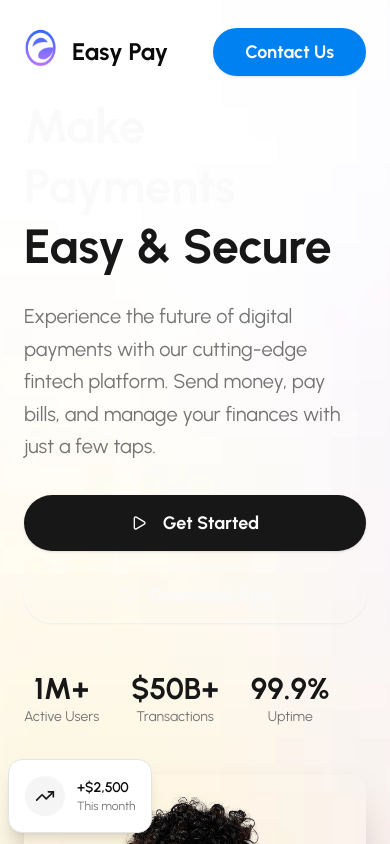
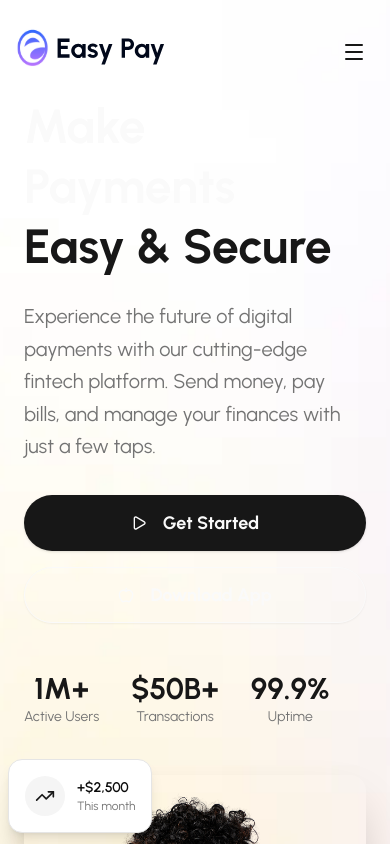
Before and after one commit to omarfaruk-dev/easy-pay, a Next.js app: page / in a window 390 px wide. Shown: the top 844 px of the page. Built offline with nearby package versions, Linux system fonts and the light colour scheme.

Commit message:
Done: navbar responsive for all devices

```diff
--- a/src/app/globals.css
+++ b/src/app/globals.css
@@ -52,7 +52,7 @@
   --popover-foreground: oklch(0.145 0 0);
   --primary: oklch(0.205 0 0);
   --primary-foreground: oklch(0.985 0 0);
-  --secondary: oklch(0.6 0.2 250);
+  --secondary: oklch(0.573 0.2301 264.13);
   --secondary-foreground: oklch(0.985 0 0);
   --muted: oklch(0.97 0 0);
   --muted-foreground: oklch(0.556 0 0);
@@ -86,7 +86,7 @@
   --popover-foreground: oklch(0.985 0 0);
   --primary: oklch(0.922 0 0);
   --primary-foreground: oklch(0.205 0 0);
-  --secondary: oklch(0.6 0.2 250);
+  --secondary: oklch(0.573 0.2301 264.13);
   --secondary-foreground: oklch(0.985 0 0);
   --muted: oklch(0.269 0 0);
   --muted-foreground: oklch(0.708 0 0);
--- /dev/null
+++ b/src/components/Logo.jsx
@@ -0,0 +1,21 @@
+import React from 'react';
+import Image from "next/image";
+import logo from "../app/assets/easy-pay-logo.svg";
+
+const Logo = ({ className = ""}) => {
+    return (
+        <div className={`flex items-center justify-center space-x-2 ${className}`}>
+            <div className="flex items-center justify-center">
+                <Image
+                    src={logo}
+                    alt="EasyPay Logo"
+                    width={150}
+                    height={100}
+                />
+            </div>
+
+        </div>
+    );
+};
+
+export default Logo;
--- a/src/components/Navbar.jsx
+++ b/src/components/Navbar.jsx
@@ -2,11 +2,12 @@
 
 import React, { useState, useEffect } from 'react';
 import { Button } from "@/components/ui/button";
-import Image from "next/image";
-import logo from "../app/assets/logo.svg";
+import Logo from "./Logo";
+import { Menu, X } from "lucide-react";
 
 const Navbar = () => {
     const [isScrolled, setIsScrolled] = useState(false);
+    const [isMobileMenuOpen, setIsMobileMenuOpen] = useState(false);
 
     useEffect(() => {
         const handleScroll = () => {
@@ -19,25 +20,17 @@ const Navbar = () => {
     }, []);
 
     return (
-        <nav className={`fixed top-0 left-0 right-0 z-50 transition-all duration-300 ${
-            isScrolled
+        <>
+            <nav className={`fixed top-0 left-0 right-0 z-50 transition-all duration-300 ${isScrolled
                 ? 'bg-background/95 backdrop-blur-md border-b border-border'
                 : 'bg-transparent'
                 }`}>
-            <div className="container mx-auto px-6 py-4">
+                <div className="container mx-auto px-4 py-1 md: py-4">
                     <div className="flex items-center justify-between">
                         {/* Logo */}
-                    <div className="flex items-center space-x-2">
-                        <Image
-                            src={logo}
-                            alt="EasyPay Logo"
-                            width={40}
-                            height={40}
-                        />
-                        <span className="text-2xl font-bold text-foreground">Easy Pay</span>
-                    </div>
+                        <Logo />
 
-                    {/* Navigation Links */}
+                        {/* Desktop Navigation Links */}
                         <div className="hidden md:flex items-center space-x-8">
                             <a href="#" className="text-foreground text-lg hover:text-secondary transition-colors">Home</a>
                             <a href="#" className="text-foreground text-lg hover:text-secondary transition-colors">Features</a>
@@ -45,17 +38,101 @@ const Navbar = () => {
                             <a href="#" className="text-foreground text-lg hover:text-secondary transition-colors">Contact</a>
                         </div>
 
-                    {/* Contact Us Button */}
-                    <div className="flex items-center space-x-4">
+                        {/* Desktop Contact Us Button */}
+                        <div className="hidden md:flex items-center space-x-4">
+                            <Button variant="default">
+                                Contact Us
+                            </Button>
+                        </div>
+
+                        {/* Mobile Menu Button */}
+                        <button
+                            className="md:hidden p-2"
+                            onClick={() => setIsMobileMenuOpen(!isMobileMenuOpen)}
+                        >
+                            {isMobileMenuOpen ? (
+                                <X className="h-6 w-6 text-primary" />
+                            ) : (
+                                <Menu className="h-6 w-6 text-primary" />
+                            )}
+                        </button>
+                    </div>
+                </div>
+            </nav>
+
+            {/* Mobile Menu Overlay */}
+            <div className={`fixed inset-0 z-50 md:hidden transition-opacity duration-300 ${isMobileMenuOpen ? 'opacity-100' : 'opacity-0 pointer-events-none'
+                }`}>
+                {/* Backdrop */}
+                <div
+                    className={`absolute inset-0 backdrop-blur-sm transition-opacity duration-300 ${isMobileMenuOpen ? 'opacity-100' : 'opacity-0'
+                        }`}
+                    onClick={() => setIsMobileMenuOpen(false)}
+                />
+
+                {/* Mobile Menu Panel */}
+                <div className={`absolute right-0 top-0 h-full w-80 max-w-[80vw] bg-background shadow-2xl transition-transform duration-300 ease-in-out ${isMobileMenuOpen ? 'translate-x-0' : 'translate-x-full'
+                    }`}>
+                    <div className="flex flex-col h-full">
+                        {/* Mobile Menu Header */}
+                        <div className="flex items-center justify-between px-6 py-3 border-b border-border">
+                            <Logo />
+                            <button
+                                onClick={() => setIsMobileMenuOpen(false)}
+                                className="p-2 hover:bg-accent rounded-full transition-colors"
+                            >
+                                <X className="h-6 w-6 text-primary" />
+                            </button>
+                        </div>
+
+                        {/* Mobile Navigation Links */}
+                        <div className="flex-1 px-6 py-8">
+                            <nav className="space-y-6">
+                                <a
+                                    href="#"
+                                    className="block text-foreground text-lg font-medium hover:text-secondary transition-colors border-b border-border pb-4"
+                                    onClick={() => setIsMobileMenuOpen(false)}
+                                >
+                                    Home
+                                </a>
+                                <a
+                                    href="#"
+                                    className="block text-foreground text-lg font-medium hover:text-secondary transition-colors border-b border-border pb-4"
+                                    onClick={() => setIsMobileMenuOpen(false)}
+                                >
+                                    Features
+                                </a>
+                                <a
+                                    href="#"
+                                    className="block text-foreground text-lg font-medium hover:text-secondary transition-colors border-b border-border pb-4"
+                                    onClick={() => setIsMobileMenuOpen(false)}
+                                >
+                                    About
+                                </a>
+                                <a
+                                    href="#"
+                                    className="block text-foreground text-lg font-medium hover:text-secondary transition-colors border-b border-border pb-4"
+                                    onClick={() => setIsMobileMenuOpen(false)}
+                                >
+                                    Contact
+                                </a>
+                                {/* Mobile CTA Button */}
                                 <Button
                                     variant="default"
+                                    className="w-full"
+                                    onClick={() => setIsMobileMenuOpen(false)}
                                 >
                                     Contact Us
                                 </Button>
+                            </nav>
+                        </div>
+
+
+
                     </div>
                 </div>
             </div>
-        </nav>
+        </>
     );
 };
 
```
Also changed, not shown: src/app/assets/easy-pay-logo.svg (added). Lines whose indentation alone changed are shown as unchanged.
